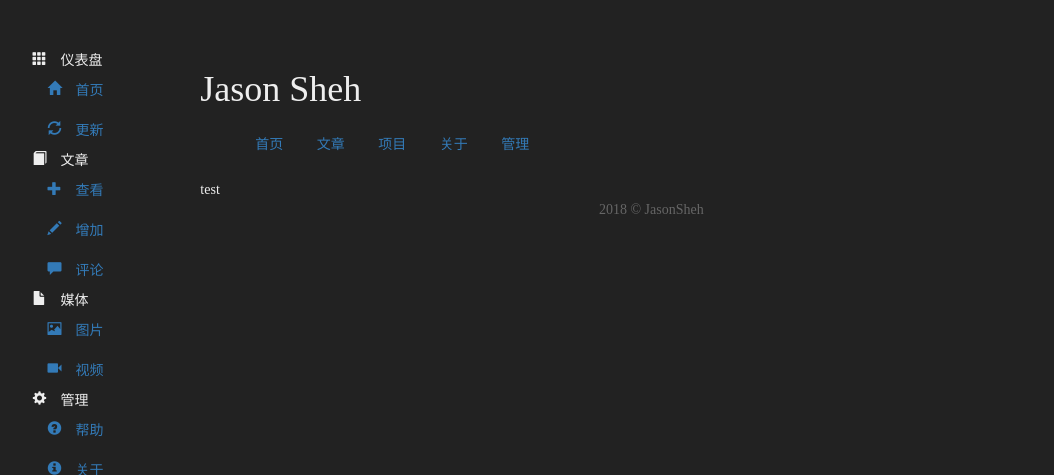
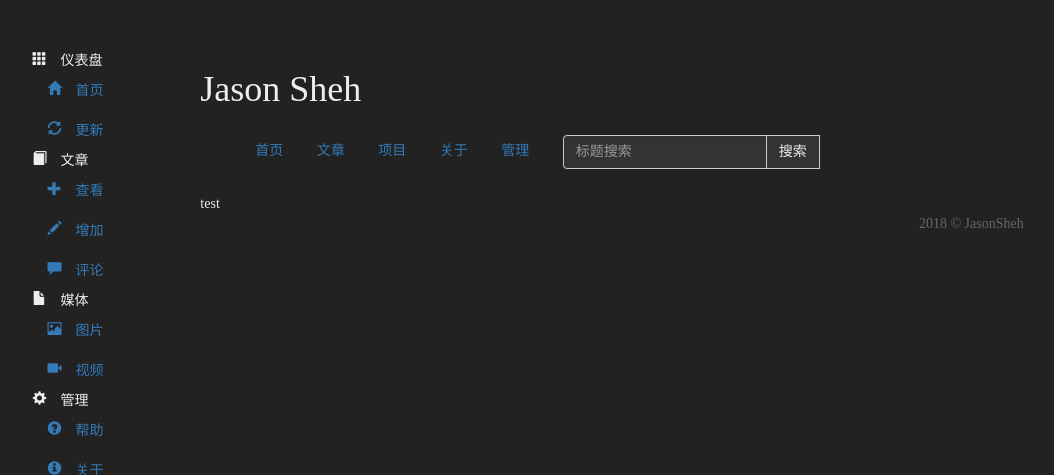
Before and after one commit to jasonsheh/MyBlog, a Django app: page /manage/ in a window 1280 px wide. Shown: the top 475 px of the page, without its empty margins (28-1082 px from the left). Run offline with Django 3.2, Linux system fonts and the light colour scheme; the visitor is signed in with stand-in values (Sample User, id 1); some libraries are stand-ins or nearby versions.

Commit message:
增加: 后台标题搜索功能

```diff
--- a/myblog/settings.py
+++ b/myblog/settings.py
@@ -16,7 +16,7 @@ import os
 BASE_DIR = os.path.dirname(os.path.dirname(os.path.abspath(__file__)))
 
 # Blog version for upgrade
-BLOG_VERSION = '1.1.0'
+BLOG_VERSION = '1.1.2'
 
 # Quick-start development settings - unsuitable for production
 # See https://docs.djangoproject.com/en/2.0/howto/deployment/checklist/
--- a/myblog/urls.py
+++ b/myblog/urls.py
@@ -18,7 +18,7 @@ from django.conf import settings
 from django.conf.urls.static import static
 from myblog.views import index, article, articles, about, admin_login, admin_logout, manage, manage_articles, \
     alter_article_interface, alter_article_logic, add_article_interface, add_article_logic,\
-    delete_article_logic, upload_image, upgrade
+    delete_article_logic, search_article_title, upload_image, upgrade
 
 urlpatterns = [
     path('', index),
@@ -32,6 +32,7 @@ urlpatterns = [
     path('upload_image', upload_image),
     path('edit_article/alter/', alter_article_logic),
     path('edit_article/add/', add_article_logic),
+    path('search_article_title', search_article_title),
     re_path('^manage/article/(\d*)', alter_article_interface),
     re_path('^manage/add/article', add_article_interface),
     re_path('^manage/delete/article/(\d*)', delete_article_logic),
--- a/myblog/views.py
+++ b/myblog/views.py
@@ -50,6 +50,14 @@ def manage(request):
     if request.user.is_authenticated:
         return render(request, 'manage.html')
     return render(request, 'login.html', )
+
+
+def search_article_title(request):
+    title = request.POST['title']
+    articles = Article.objects.filter(title__icontains=title)
+    paginator = Paginator(articles, 8)
+    part_articles = paginator.page(1)
+    return render(request, 'manage/article_list.html', {'articles': part_articles, 'total_pages': paginator.num_pages})
 
 
 @login_required
@@ -139,5 +147,6 @@ def admin_logout(request):
     logout(request)
     return HttpResponseRedirect('/')
 
+
 if __name__ == '__main__':
     upgrade()
--- a/templates/manage.html
+++ b/templates/manage.html
@@ -1,7 +1,7 @@
 {% include "_common_header.html" %}
 <body>
     {% include "_manage_side_nav.html" %}
-    <div class="col-md-5">
+    <div class="col-md-8">
         <header>
             <h1>Jason Sheh</h1>
         </header>
@@ -12,6 +12,17 @@
                 <li><a href="https://github.com/jasonsheh">项目</a></li>
                 <li><a href="/about">关于</a></li>
                 <li><a href="/manage">管理</a></li>
+                <li>
+                    <form class="form-inline" method="post" action="/search_article_title">
+                        {% csrf_token %}
+                        <div class="input-group">
+                            <span class="input-group-btn">
+                                <input class="form-control" type="text" name="title" placeholder="标题搜索" value="">
+                                <button class="btn btn-default" type="submit">搜索</button>
+                            </span>
+                        </div>
+                    </form>
+                </li>
             </ul>
         </div>
 
```
Also changed, not shown: README.md.
